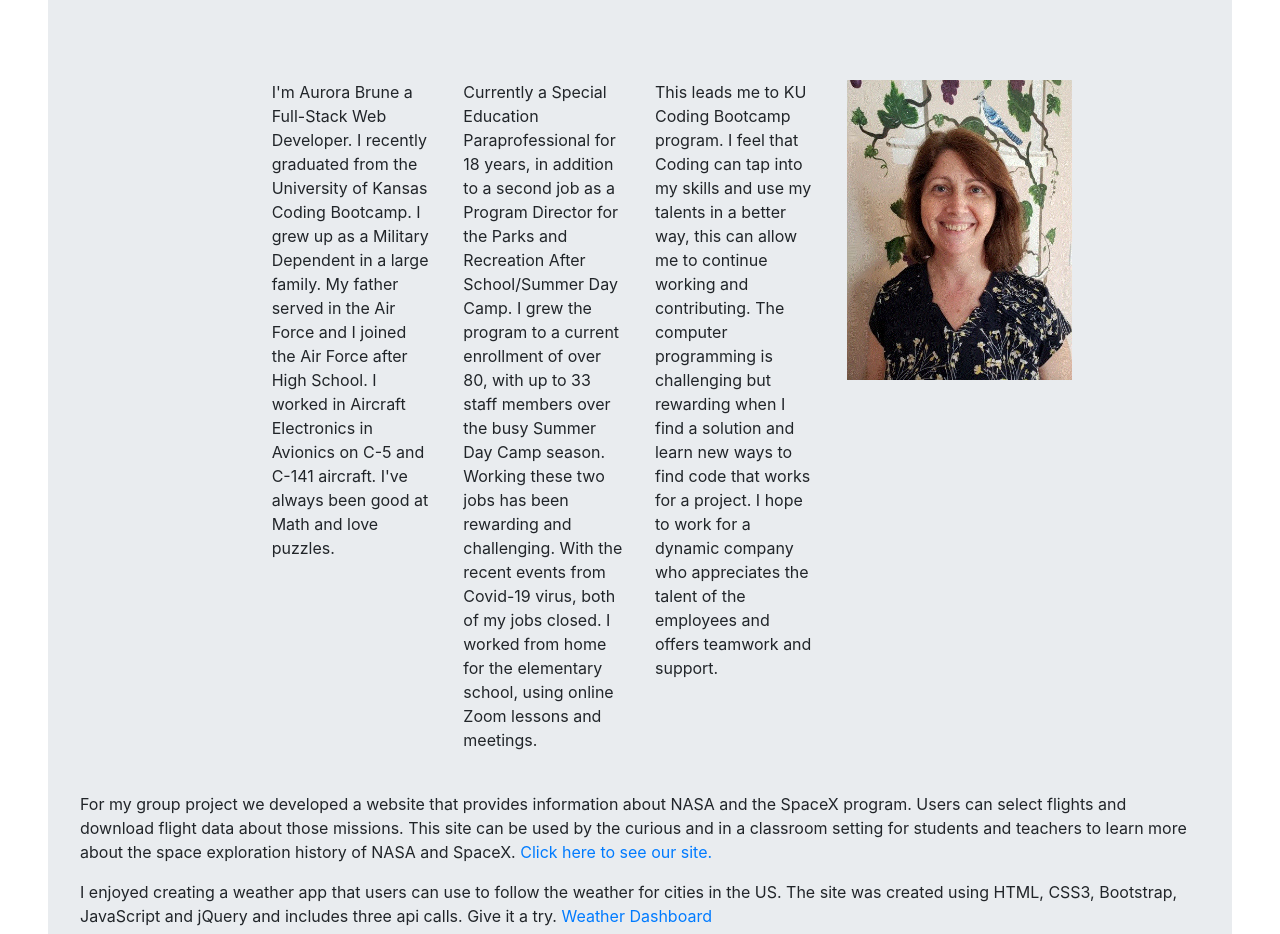
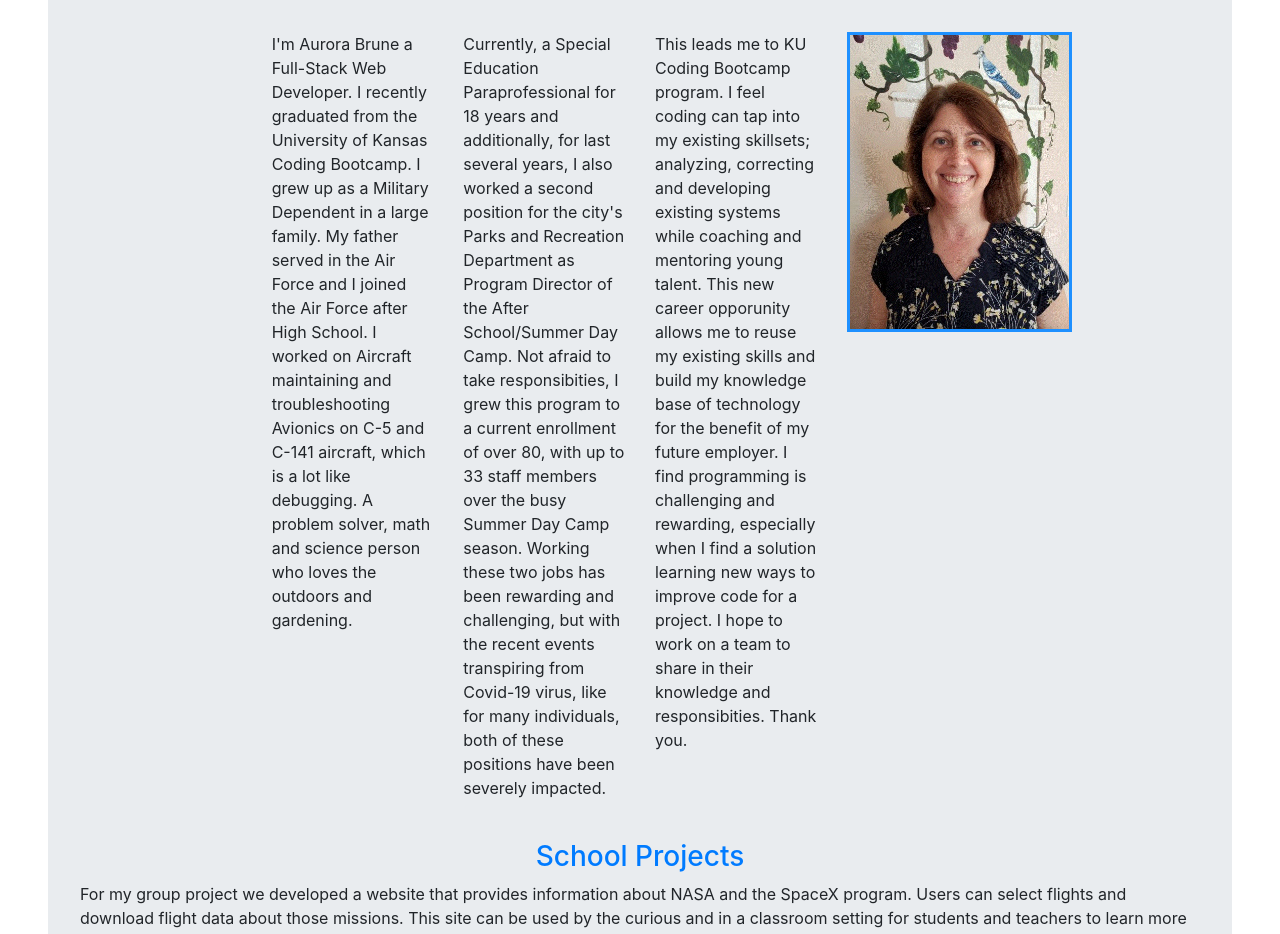
Before and after one commit to AuroraBrune/responsive_portfolio, a plain HTML site: page index.html in a window 1280 px wide. Shown: the part 288-1222 px from the top of the page. Drawn offline with nearby package versions, Linux system fonts and the light colour scheme.

Commit message:
update home page

```diff
--- a/index.html
+++ b/index.html
@@ -6,7 +6,7 @@
   <meta name="viewport" content="width=device-width, initial-scale=1.0">
   <title>Home Page</title>
   <link rel="stylesheet" href="https://stackpath.bootstrapcdn.com/bootstrap/4.5.0/css/bootstrap.min.css">
-
+  <link rel="stylesheet" href="./style.css">
 </head>
 
 <body>
@@ -40,7 +40,7 @@
   </div>
 
   <div class="jumbotron mx-md-5">
-    <div class="m-4 row"></div>
+    <!-- <div class="m-4 row"></div> -->
     <!--Add spacing above the Header.-->
     <header>
       <h1 class="text-center text-primary">Aurora Brune</h1>
@@ -48,7 +48,7 @@
     </header>
 
     <div class="m-5 row"></div>
-    <!--     <This is my About Me section with my early years and my career experience along with my future aspirations -->
+    <!--This is my About Me section with some career experience along with my future aspirations -->
 
     <div class="row">
       <div class="col-lg-2">
@@ -56,26 +56,24 @@
       </div>
       <div class="col-lg-2"> I'm Aurora Brune a Full-Stack Web Developer. I recently graduated from the
         University of Kansas Coding Bootcamp. I grew up as a Military Dependent in a large family. My father served in
-        the Air Force and
-        I joined the Air Force after High School. I worked in Aircraft Electronics in
-        Avionics on C-5 and C-141 aircraft. I've always been good at Math and love puzzles.
+        the Air Force and I joined the Air Force after High School. I worked on Aircraft maintaining and
+        troubleshooting Avionics on C-5 and C-141 aircraft, which is a lot like debugging. A problem solver, math and
+        science person who loves the outdoors and gardening.
       </div>
-
-      <div class="col-lg-2">Currently a Special Education Paraprofessional for 18 years, in addition
-        to a second job as a Program Director for the Parks and Recreation After School/Summer Day Camp.
-        I grew the program to a current enrollment of over 80, with up to 33 staff members over the busy
-        Summer Day Camp season. Working these two jobs has been rewarding and challenging. With the recent
-        events from Covid-19 virus, both of my jobs closed.
-        I worked from home for the elementary school, using online Zoom lessons and meetings.
+      <div class="col-lg-2">Currently, a Special Education Paraprofessional for 18 years and additionally, for last several years, I
+        also worked a second position for the city's Parks and Recreation Department as Program Director of the After School/Summer Day Camp.
+        Not afraid to take responsibities, I grew this program to a current enrollment of over 80, with up to 33 staff members over the busy
+        Summer Day Camp season. Working these two jobs has been rewarding and challenging, but with the recent events transpiring from
+        Covid-19 virus, like for many individuals, both of these positions have been severely impacted.
       </div>
-      <div class="col-lg-2">This leads me to KU Coding Bootcamp program. I feel that Coding can tap into my skills
-        and use my talents in a better way, this can allow me to continue working and contributing.
-        The computer programming is challenging but rewarding when I find a solution and learn new ways to find code
-        that works for a project. I hope to work for a dynamic company who appreciates the talent of the employees and
-        offers teamwork and support.
+      <div class="col-lg-2">This leads me to KU Coding Bootcamp program. I feel coding can tap into my existing skillsets;
+        analyzing, correcting and developing existing systems while coaching and mentoring young talent. This new career opporunity allows me
+        to reuse my existing skills and build my knowledge base of technology for the benefit of my future employer. I find programming is
+        challenging and rewarding, especially when I find a solution learning new ways to improve code for a project. I hope to work on a
+        team to share in their knowledge and responsibities. Thank you.
       </div>
       <div class="col-lg-2">
-        <img src="Assets\Images\Aurora profile 3.jpg" alt="Aurora Brune" height="300px" width="225px"></img>
+        <img src="Assets\Images\Aurora profile 3.jpg" alt="Aurora Brune" height="300px" width="225px" class="photo"></img>
       </div>
       <div class="col-lg-2"></div>
     </div>
@@ -84,24 +82,26 @@
 
     </p>
     <!-- Added statements and links for my school project and two assignments that have been completed. -->
+    <h3 class="text-center text-primary">School Projects</h3>
     <p>For my group project we developed a website that provides information about NASA and the SpaceX program. Users
       can
       select flights and download flight data about those missions. This site can be used by the curious and in a
       classroom
       setting for students and teachers to learn more about the space exploration history of NASA and SpaceX.
-      <a href="https://reidbuckingham48.github.io/spacex-nasa-flight-data/" target="_blank">Click here to see our
-        site.</a>
+      <p class="projlinks"><a href="https://reidbuckingham48.github.io/spacex-nasa-flight-data/" target="_blank">NASA SpaceX</a></p>
     </p>
     <p>
       I enjoyed creating a weather app that users can use to follow the weather for cities in the US. The site was
       created using HTML, CSS3,
       Bootstrap, JavaScript and jQuery and includes three api calls. Give it a try.
-      <a href="https://aurorabrune.github.io/weather-dashboard/" target="blank">Weather Dashboard</a>
+
+      <p class="projlinks" ><a href="https://aurorabrune.github.io/weather-dashboard/" target="blank">Weather Dashboard</a></p>
     <p>
       Check out my day planner app that can help you keep your day's events organized. This app features dynamically
       updated
       HTML and CSS powered by jQuery.
-      <a href="https://aurorabrune.github.io/day_plannerHw/" target="blank">Day Planner App</a>
+
+     <p class="projlinks"><a href="https://aurorabrune.github.io/day_plannerHw/" target="blank">Day Planner</a></p>
     </p>
     </p>
   </div>
--- a/style.css
+++ b/style.css
@@ -13,6 +13,14 @@
     list-style: none;
 }
 
-img {
-    border: solid mediumblue;
+img  {
+    border: solid blue;
 }
+
+.photo {
+    border: solid dodgerblue;
+}
+
+.projlinks {
+    text-align: center;
+}
```
